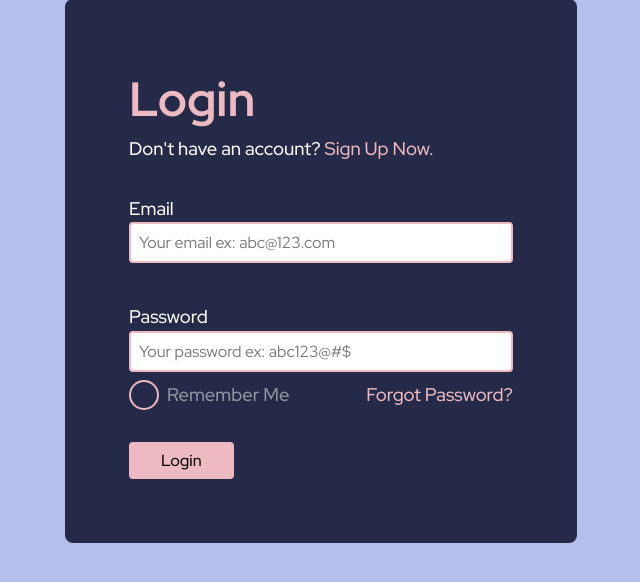
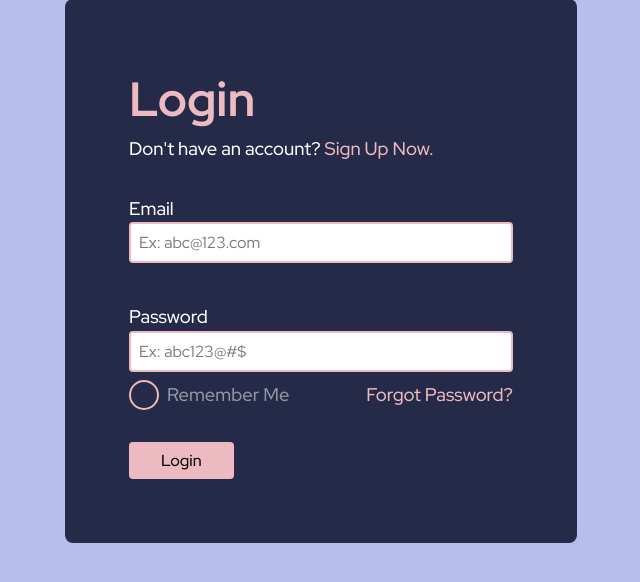
Before and after one commit to Arisch24/PortfolioMe, a Flask app: page /login in a window 1280 px wide. Shown: the part 129-711 px from the top of the page, without its empty margins (319-959 px from the left). Run offline with Flask 2, Linux system fonts and the light colour scheme; some libraries are stand-ins or nearby versions.

Commit message:
Clarify placeholder text

```diff
--- a/templates/auth/login.html
+++ b/templates/auth/login.html
@@ -18,8 +18,8 @@ endblock %} {% block css %}<link
             <p class="error-msg">
                 {% for error in form.email.errors %} {{ error }} {% endfor %}
             </p>
-            {% else %} {{ form.email(placeholder='Your email ex: abc@123.com')
-            }} {% endif %}
+            {% else %} {{ form.email(placeholder='Ex: abc@123.com') }} {% endif
+            %}
         </div>
         <div>
             {{ form.password.label }} {% if form.password.errors %} {{
@@ -28,7 +28,7 @@ endblock %} {% block css %}<link
                 {% for error in form.password.errors %} {{ error }} {% endfor %}
             </p>
             <!-- prettier-ignore -->
-            {% else %} {{ form.password(placeholder='Your password ex: abc123@#$') }} {% endif %}
+            {% else %} {{ form.password(placeholder='Ex: abc123@#$') }} {% endif %}
             <div class="form-help">
                 <div>{{ form.remember }} {{ form.remember.label }}</div>
                 <div>
```
